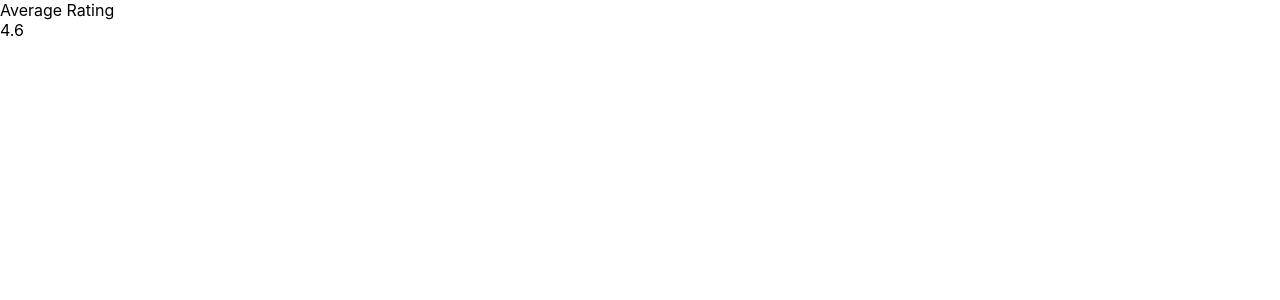
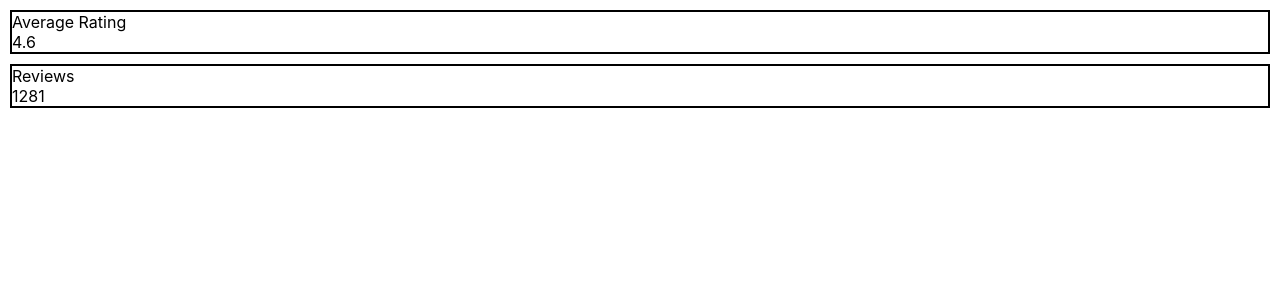
Before and after one commit to npsaunders/React_hwk1, a React (Create React App) app: page / in a window 1280 px wide. Shown: the top 300 px of the page. Built offline with nearby package versions, Linux system fonts and the light colour scheme.

Commit message:
add number of reviews

```diff
--- a/src/App.css
+++ b/src/App.css
@@ -36,3 +36,13 @@
     transform: rotate(360deg);
   }
 }
+
+.avgRating {
+  margin: 10px;
+  border: 2px solid black;
+}
+
+.Reviews {
+  margin: 10px;
+  border: 2px solid black;
+}
--- a/src/App.js
+++ b/src/App.js
@@ -1,9 +1,13 @@
 import AvgRating from './containers/AvgRating.js'
+import Reviews from './containers/Reviews.js';
 import './App.css';
 
 function App() {
   return (
-    < AvgRating AvgRating={4.6} />
+    <div className="container">
+      < AvgRating AvgRating={4.6} />
+      <Reviews numReviews={1281} />
+    </div>
   );
 }
 
--- a/src/containers/AvgRating.js
+++ b/src/containers/AvgRating.js
@@ -1,9 +1,9 @@
 function AvgRating(props) {
   return (
-    <>
+    <div className="avgRating">
       Average Rating
       < div class="avg_rating" >{props.AvgRating}</div >
-    </>
+    </div>
   )
 }
 
--- a/src/containers/Reviews.js
+++ b/src/containers/Reviews.js
@@ -0,0 +1,10 @@
+function Reviews(props) {
+  return (
+    <div class="Reviews">
+      Reviews
+      <div id="num-reviews">{props.numReviews}</div>
+    </div>
+  )
+}
+
+export default Reviews;
```
